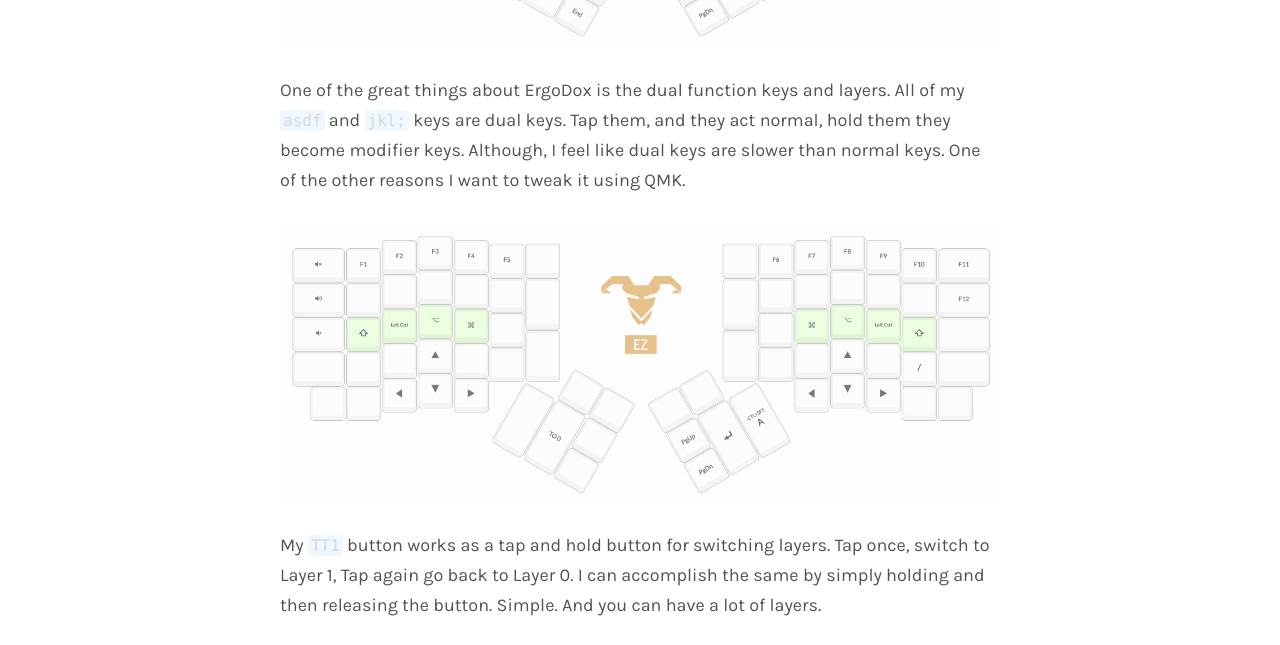
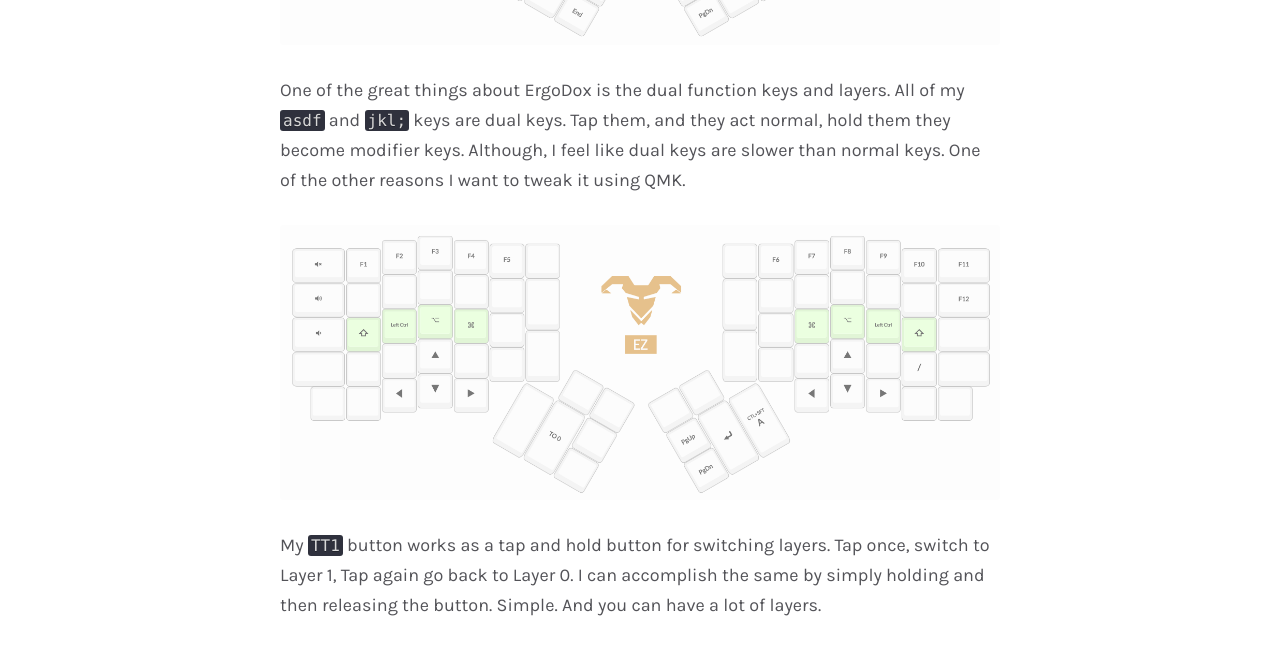
Before and after one commit to sanagrwl/sanagrwl.github.io, a Jekyll site: the page built from _posts/2019-03-04-ergodox.md, in a window 1280 px wide. Shown: the part 1464-2109 px from the top of the page. Built offline with Jekyll 4.4.1, drawn with Linux system fonts in a browser that asks for light colours; some web fonts are replaced.

Commit message:
Revert "highlighting style update"
This reverts commit a27853e37a1aaeaa647c946cfe459506df08f698.

```diff
--- a/assets/css/style.scss
+++ b/assets/css/style.scss
@@ -1134,7 +1134,5 @@
 /*# sourceMappingURL=style.css.map */
 
 .highlighter-rouge {
-  background-color: aliceblue !important;
-  color: gray-dark !important;
-  text-shadow: none !important;
+  background-color: aliceblue
 }
```
